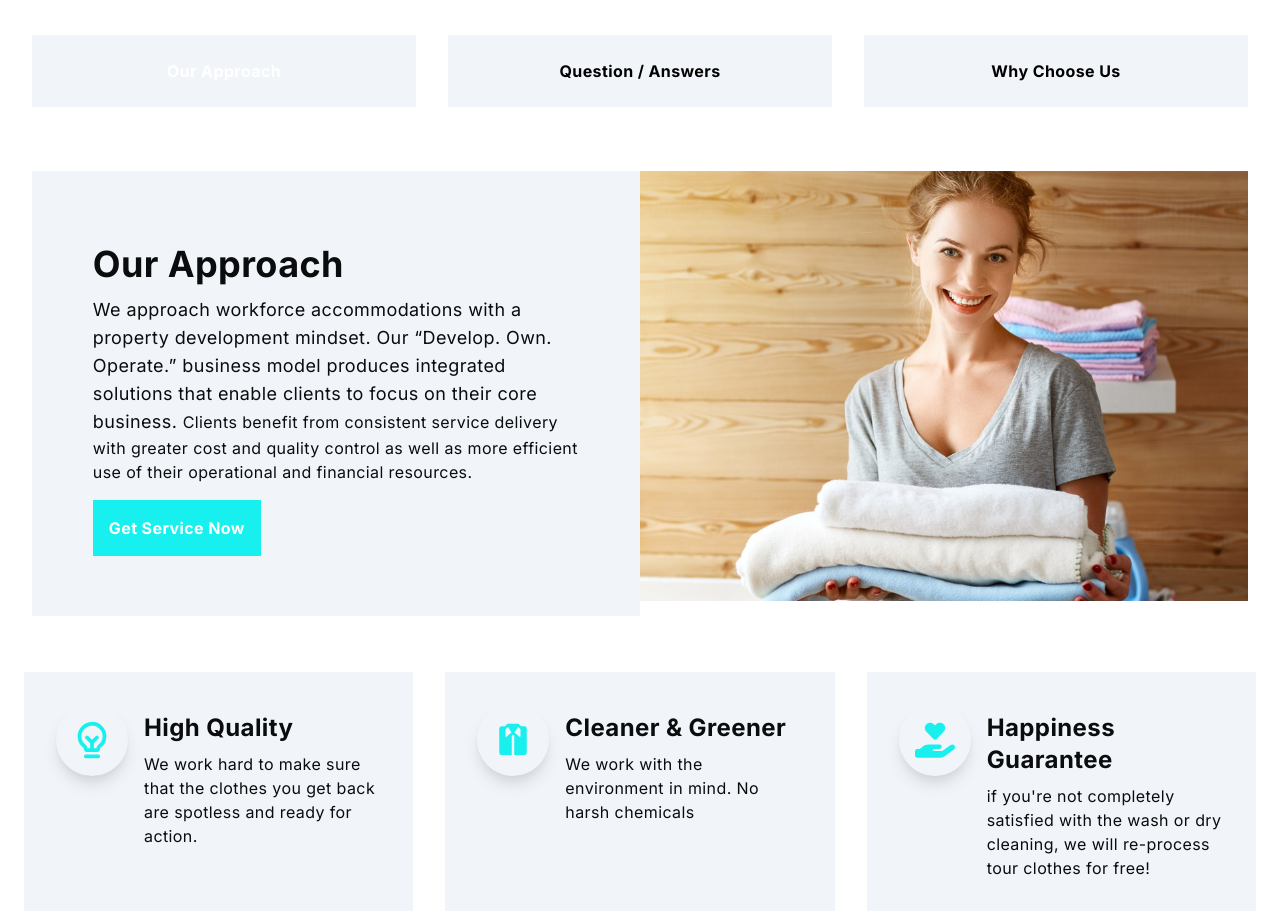
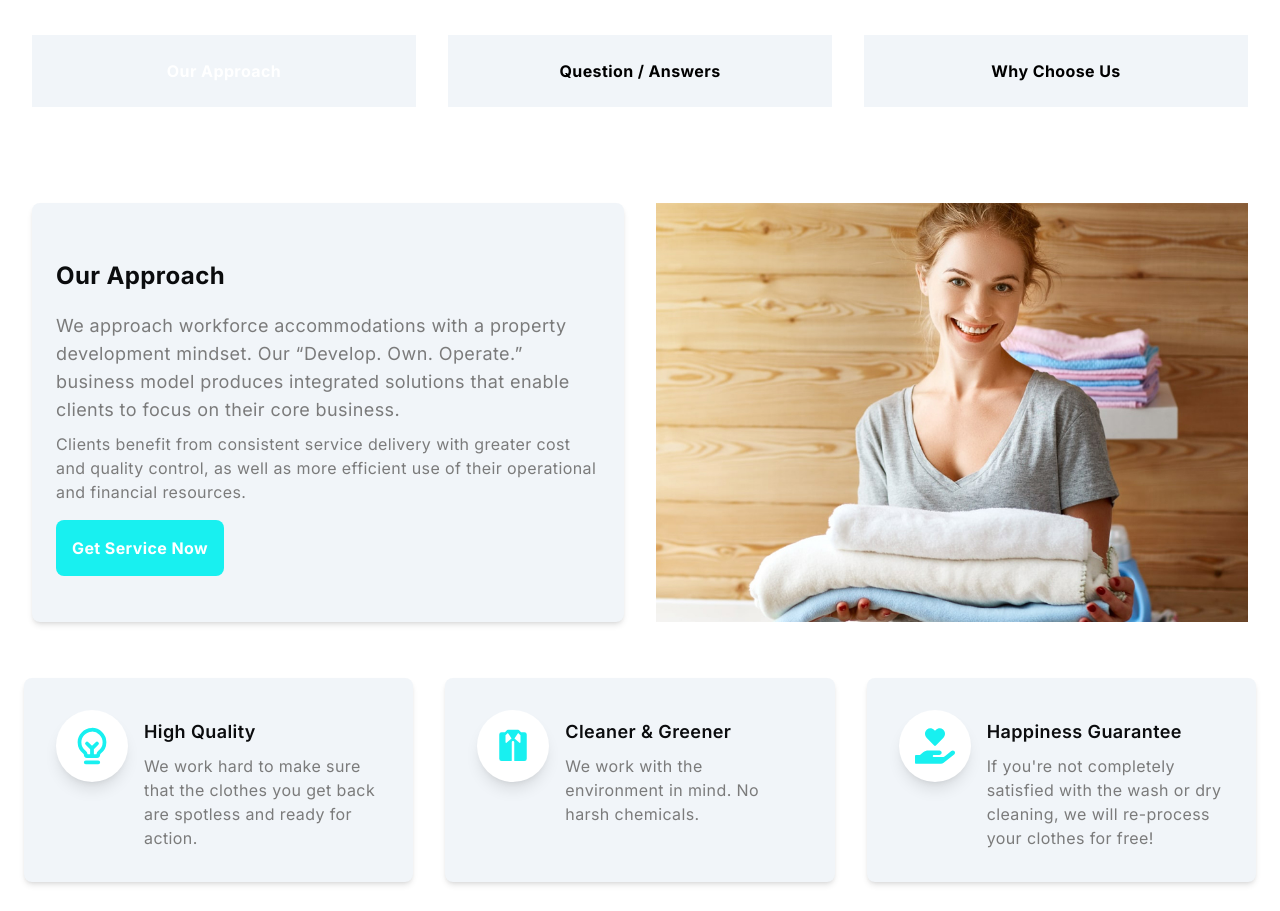
Before and after one commit to tafonhubertnwana/pressedLaundry, a Next.js app: page / in a window 1280 px wide. Shown: the part 2620-3531 px from the top of the page. Built offline with nearby package versions, Linux system fonts and the light colour scheme.

Commit message:
amking the code responsive

```diff
--- a/app/about/page.tsx
+++ b/app/about/page.tsx
@@ -15,7 +15,7 @@ import { HiClipboardDocumentList } from "react-icons/hi2";
 import { BsPersonHearts } from "react-icons/bs";
 
 import Link from 'next/link'
-import TeamCarousel from '@/components/aboutCarousel'
+// import TeamCarousel from '@/components/aboutCarousel'
 
 
 
@@ -287,8 +287,8 @@ const About = () => {
             </div>
           </div>
         </div>
-        {/* <MyComponent /> */}
-        <TeamCarousel />
+
+        {/* <TeamCarousel /> */}
 
       </div>
     </>
--- a/app/globals.css
+++ b/app/globals.css
@@ -63,8 +63,10 @@ body{
   }
 
   p {
-    @apply text-lg sm:text-xl md:text-2xl
+    @apply  text-[#7b7b7b]
   }
+
+
 
   li{
     @apply cursor-pointer
--- a/app/page.tsx
+++ b/app/page.tsx
@@ -232,7 +232,7 @@ export default function Home() {
                 <h2>Trusted Laundry Service</h2>
               </div>
             </div>
-            <div className="grid grid-cols-3 gap-8 p-8">
+            <div className="grid md:grid-cols-3 md:gap-8 gap-4 p-8">
               {/* Approach Tab */}
               <div className={`bg-slate-100 w-full flex justify-center items-center  ${activeTab === 'approach' ? 'bg-black text-white' : 'bg-slate-100 text-black'}`}>
                 <button
--- a/components/approachBtn.tsx
+++ b/components/approachBtn.tsx
@@ -1,71 +1,85 @@
-import Link from 'next/link'
-import React from 'react'
-import aboutImg3 from '@/public/assets/about-us-img04.jpg'
-import Image from 'next/image'
-import { FaHandHoldingHeart } from "react-icons/fa6";
+// components/Approach.tsx
+
+import React from 'react';
+import Image from 'next/image';
+import Link from 'next/link';
+import aboutImg3 from '@/public/assets/about-us-img04.jpg';
+import { FaHandHoldingHeart } from 'react-icons/fa';
 import { PiLightbulbFilamentBold, PiShirtFoldedFill } from 'react-icons/pi';
 
+// Define types for props if needed (currently not needed for this component)
+interface ApproachProps {}
 
-const Approach = () => {
+const Approach: React.FC<ApproachProps> = () => {
   return (
-    <>
-      <div className="w-full">
-        <div className="container m-auto">
-        <div className="">
-            <div className="grid grid-cols-2 p-8">
-              <div className='flex bg-slate-100 '>
-                <div className="content-start p-[10%]">
+    <section className="w-full py-8">
+      <div className="container mx-auto">
+        <div className="grid md:grid-cols-2 gap-8 p-8">
+          {/* Text Content */}
+          <div className="flex flex-col justify-center p-6 bg-slate-100 rounded-lg shadow-md">
+            <h3 className="text-2xl font-bold py-3">Our Approach</h3>
+            <p className="text-lg py-2">
+              We approach workforce accommodations with a property development mindset. Our “Develop. Own. Operate.” business model produces integrated solutions that enable clients to focus on their core business.
+            </p>
+            <p>
+              Clients benefit from consistent service delivery with greater cost and quality control, as well as more efficient use of their operational and financial resources.
+            </p>
+            <Link href="/service">
+              <div>
+                <button className="font-bold bg-[#18F0F0] p-4 text-white rounded-lg mt-4">
+                  Get Service Now
+                </button>
+              </div>
+            </Link>
+          </div>
 
-                  <h3 className='py-3'>Our Approach</h3>
-                  <span className='text-lg w-full py-2 justify-center'>
-                  We approach workforce accommodations with a property development mindset. Our “Develop. Own. Operate.” business model produces integrated solutions that enable clients to focus on their core business. </span>
-                  <span>Clients benefit from consistent service delivery with greater cost and quality control as well as more efficient use of their operational and financial resources.</span>
-                  <div>
-                  <Link href=''><button className='font-bold bg-[#18F0F0] p-4 text-white mt-4'>Get Service Now</button></Link>
-                  </div>
-                </div>
-              </div>
-              <div className=''>
-                <Image src={aboutImg3} alt='About-us-img-2' />
-              </div>
-            </div>
-            <div className="grid grid-cols-3  gap-8 p-6">
-            <div className="flex space-x-4 p-8 bg-slate-100 ">
-              <div className='p-4 rounded-full self-start shadow-gray-300 shadow-lg'>
-              <PiLightbulbFilamentBold size={40} className='text-[#18F0F0] '/>
-              </div>
-              <div>
-                <h5 className='py-2'>High Quality</h5>
-                <span>
-                We work hard to make sure that the clothes you get back are spotless and ready for action.                </span>
-              </div>
-            </div>
-            <div className="flex space-x-4 p-8 bg-slate-100">
-              <div className='p-4 rounded-full   self-start shadow-gray-300 shadow-lg'>
-              <PiShirtFoldedFill size={40} className='text-[#18F0F0]'/>
-              </div>
-              <div>
-                <h5 className='py-2'>Cleaner & Greener</h5>
-                <span>
-                We work with the environment in mind. No harsh chemicals        </span>
-              </div>
-            </div>
-            <div className="flex space-x-4 p-8 bg-slate-100">
-              <div className='p-4 rounded-full bg-slate-100  self-start shadow-gray-300 shadow-lg'>
-              <FaHandHoldingHeart  size={40} className='text-[#18F0F0]'/>
-              </div>
-              <div>
-                <h5 className='py-2'>Happiness Guarantee</h5>
-                <span>
-                if you're not completely satisfied with the wash or dry cleaning, we will re-process tour clothes for free! </span>
-              </div>
-            </div>
-          </div>
+          {/* Image */}
+          <div className="w-full">
+            <Image src={aboutImg3} alt="About us image" layout="responsive" />
           </div>
         </div>
+
+        {/* Features */}
+        <div className="grid md:grid-cols-3 gap-4 md:gap-8 p-6">
+          <Feature
+            Icon={PiLightbulbFilamentBold}
+            title="High Quality"
+            description="We work hard to make sure that the clothes you get back are spotless and ready for action."
+          />
+          <Feature
+            Icon={PiShirtFoldedFill}
+            title="Cleaner & Greener"
+            description="We work with the environment in mind. No harsh chemicals."
+          />
+          <Feature
+            Icon={FaHandHoldingHeart}
+            title="Happiness Guarantee"
+            description="If you're not completely satisfied with the wash or dry cleaning, we will re-process your clothes for free!"
+          />
+        </div>
       </div>
-    </>
-  )
+    </section>
+  );
+};
+
+// Reusable Feature Component
+interface FeatureProps {
+  Icon: React.ComponentType<{ size: number; className?: string }>;
+  title: string;
+  description: string;
 }
 
-export default Approach
+const Feature: React.FC<FeatureProps> = ({ Icon, title, description }) => (
+  <div className="flex space-x-4 p-8 bg-slate-100 rounded-lg shadow-md">
+    <div className="flex  self-start p-4 bg-white rounded-full shadow-lg">
+      <Icon size={40} className="text-[#18F0F0]" />
+    </div>
+    <div>
+      <h5 className="text-lg font-semibold py-2">{title}</h5>
+      <p>{description}</p>
+    </div>
+  </div>
+
+);
+
+export default Approach;
--- a/components/chooseUsBtn.tsx
+++ b/components/chooseUsBtn.tsx
@@ -1,115 +1,101 @@
+// components/ChooseUs.tsx
+
 import React from 'react'
-import Image from 'next/image'
 import Link from 'next/link'
 import { PiLightbulbFilamentBold } from 'react-icons/pi'
 import { GiPriceTag } from 'react-icons/gi'
 import { TbTruckDelivery } from 'react-icons/tb'
 import { HiClipboardDocumentList } from 'react-icons/hi2'
 
+// Define types for the Feature component props
+interface FeatureProps {
+  Icon: React.ComponentType<{ size: number; className?: string }>;
+  title: string;
+  description: string;
+}
 
-const ChooseUs = () => {
-  return (
-    <>
-       <div className="w-full">
-        <div className="container m-auto">
-          <div className="">
-            <div className="grid grid-cols-3 p-8">
-              <div className='flex flex-col items-start p-6'>
-                <div className='pb-6'>
-                  <h2 className='py-2'>Why Choose Us</h2>
-                  <span>
-                  We know that a strong, client-focused business is a smart business. We have a 20,000-square-foot, state-of-the-art workshop where all cleaning, specialized spot removal, pressing, inspection and packaging of your items take place.
-                  </span>
+// Reusable Feature Component
+const Feature: React.FC<FeatureProps> = ({ Icon, title, description }) => (
+  <div className="flex space-x-4 p-4 md:p-4">
+    <div className='p-4 rounded-full bg-slate-100 self-start shadow-gray-300 shadow-lg'>
+      <Icon size={40} className='text-[#18F0F0]' />
     </div>
     <div>
-                  <h4>Values & Experience</h4>
-                  <span>
-                  We know that a strong, client-focused business is a smart business. We have a 20,000-square-foot, state-of-the-art workshop where all cleaning, specialized spot removal, pressing, inspection and packaging of your items take place.
-                  </span>
-                </div>
-                <div className='my-6'>
-                  <Link href=''><button className='p-4 bg-[#18F0F0] text-white font-bold'>Get Service Now</button></Link>
+      <h5 className=''>{title}</h5>
+      <p>{description}</p>
     </div>
   </div>
+);
 
-              <div className="flex flex-col">
-                <div className="flex space-x-4 p-4">
-                  <div className='p-4 rounded-full bg-slate-100 self-start shadow-gray-300 shadow-lg'>
-                  <PiLightbulbFilamentBold size={40} className='text-[#18F0F0] '/>
+const ChooseUs: React.FC = () => {
+  return (
+    <section className="w-full py-8">
+      <div className="container mx-auto">
+        <div className="grid md:grid-cols-3 gap-8">
+          {/* Introduction */}
+          <div className="flex flex-col items-start p-6">
+            <div className='pb-6'>
+              <h2 className='text-2xl font-bold py-2'>Why Choose Us</h2>
+              <p>
+                We know that a strong, client-focused business is a smart business. We have a 20,000-square-foot, state-of-the-art workshop where all cleaning, specialized spot removal, pressing, inspection, and packaging of your items take place.
+              </p>
             </div>
+            <div className='mb-6'>
+              <h4 className='text-xl font-semibold'>Values & Experience</h4>
+              <p>
+                We know that a strong, client-focused business is a smart business. We have a 20,000-square-foot, state-of-the-art workshop where all cleaning, specialized spot removal, pressing, inspection, and packaging of your items take place.
+              </p>
+            </div>
+            <Link href='/service'>
               <div>
-                    <h5>Persionalized Experience</h5>
-                    <span>
-                    We take utmost care of your clothes, segregating based on the cloth type and giving you instant clothes to make a statement.
-                    </span>
+                <button className='p-4 bg-[#18F0F0] text-white font-bold rounded-lg'>
+                  Get Service Now
+                </button>
               </div>
+            </Link>
           </div>
-                <div className="flex space-x-4 p-4">
-                  <div className='p-4 rounded-full bg-slate-100  self-start shadow-gray-300 shadow-lg'>
-                  <GiPriceTag  size={40} className='text-[#18F0F0]'/>
+
+          {/* Features */}
+          <div className="flex flex-col space-y-8">
+            <Feature
+              Icon={PiLightbulbFilamentBold}
+              title="Personalized Experience"
+              description="We take utmost care of your clothes, segregating based on the cloth type and giving you instant clothes to make a statement."
+            />
+            <Feature
+              Icon={GiPriceTag}
+              title="Affordable Pricing"
+              description="Prices that suit your pocket are one of our USPs. An option of choosing between 2 types of pricing is available."
+            />
+            <Feature
+              Icon={PiLightbulbFilamentBold}
+              title="Convenience"
+              description="With just a tap of a button, your laundry gets done, giving you leisure time to spend with family and friends."
+            />
           </div>
-                  <div>
-                    <h5>affordable Pricing</h5>
-                    <span>
-                    Prices that suits your pocket is one of our USP. An option of choosing between 2 types of pricing is available.
-                    </span>
-                  </div>
-                </div>
-                <div className="flex space-x-4 p-4">
-                  <div className='p-4 rounded-full bg-slate-100  self-start shadow-gray-300 shadow-lg'>
-                  <PiLightbulbFilamentBold size={40} className='text-[#18F0F0]'/>
-                  </div>
-                  <div>
-                    <h5>Convenience</h5>
-                    <span>
-                    With just a tap of a button, your laundry gets done, giving your leisure time to spend with family and friends.
-                    </span>
+
+          {/* More Features */}
+          <div className="flex flex-col space-y-8">
+            <Feature
+              Icon={PiLightbulbFilamentBold}
+              title="Quality"
+              description="We use the best-in-class products to ensure that your favorite clothes are always there for you to wear."
+            />
+            <Feature
+              Icon={HiClipboardDocumentList}
+              title="Instant Order Update"
+              description="Regular updates on your order to help you keep track of your laundry and plan accordingly."
+            />
+            <Feature
+              Icon={TbTruckDelivery}
+              title="Express Delivery"
+              description="With our super express delivery, we get your laundry done in less than 8 hours."
+            />
           </div>
         </div>
       </div>
-
-              <div className='flex flex-col'>
-                <div className="flex space-x-4 p-4">
-                  <div className='p-4 rounded-full bg-slate-100  self-start shadow-gray-300 shadow-lg'>
-                  <PiLightbulbFilamentBold size={40} className='text-[#18F0F0]'/>
-                  </div>
-                  <div>
-                    <h5>Quality</h5>
-                    <span>
-                    We use the best in class products, to assure that your favorite clothes are always there for you to wear.
-                    </span>
-                  </div>
-                </div>
-                <div className="flex space-x-4 p-4">
-                  <div className='p-4 rounded-full bg-slate-100  self-start shadow-gray-300 shadow-lg'>
-                  <HiClipboardDocumentList size={40} className='text-[#18F0F0]'/>
-                  </div>
-                  <div>
-                    <h5>Instant Order Update</h5>
-                    <span>
-                    Regular updates of your order. to help you keep a track of your laundry and plan accordingly.
-                    </span>
-                  </div>
-                </div>
-                <div className="flex space-x-4 p-4">
-                  <div className='p-4 rounded-full bg-slate-100  self-start shadow-gray-300 shadow-lg'>
-                  <TbTruckDelivery size={40} className='text-[#18F0F0]'/>
-                  </div>
-                  <div>
-                    <h5>Express Delivery</h5>
-                    <span>
-                    With our super express delivery, we would get your laundry done in less than 8 hours
-                    </span>
-                  </div>
-                </div>
-              </div>
-            </div>
-          </div>
-        </div>
-
-      </div>
-    </>
+    </section>
   )
 }
 
-export default ChooseUs
+export default ChooseUs;
--- a/package.json
+++ b/package.json
@@ -14,8 +14,10 @@
     "react": "^18",
     "react-dom": "^18",
     "react-icons": "^5.3.0",
+    "react-responsive-carousel": "^3.2.23",
     "react-slick": "^0.30.2",
-    "slick-carousel": "^1.8.1"
+    "slick-carousel": "^1.8.1",
+    "swiper": "^11.1.11"
   },
   "devDependencies": {
     "@types/node": "^20",
```
Also changed, not shown: components/aboutCarousel.tsx (+65 -49 lines), components/questionAndAnswerBtn.tsx (+76 -53 lines), components/testimonials.tsx (added), 1 other file (tests, documents, lock files or other folders). Lines whose indentation alone changed are shown as unchanged.
